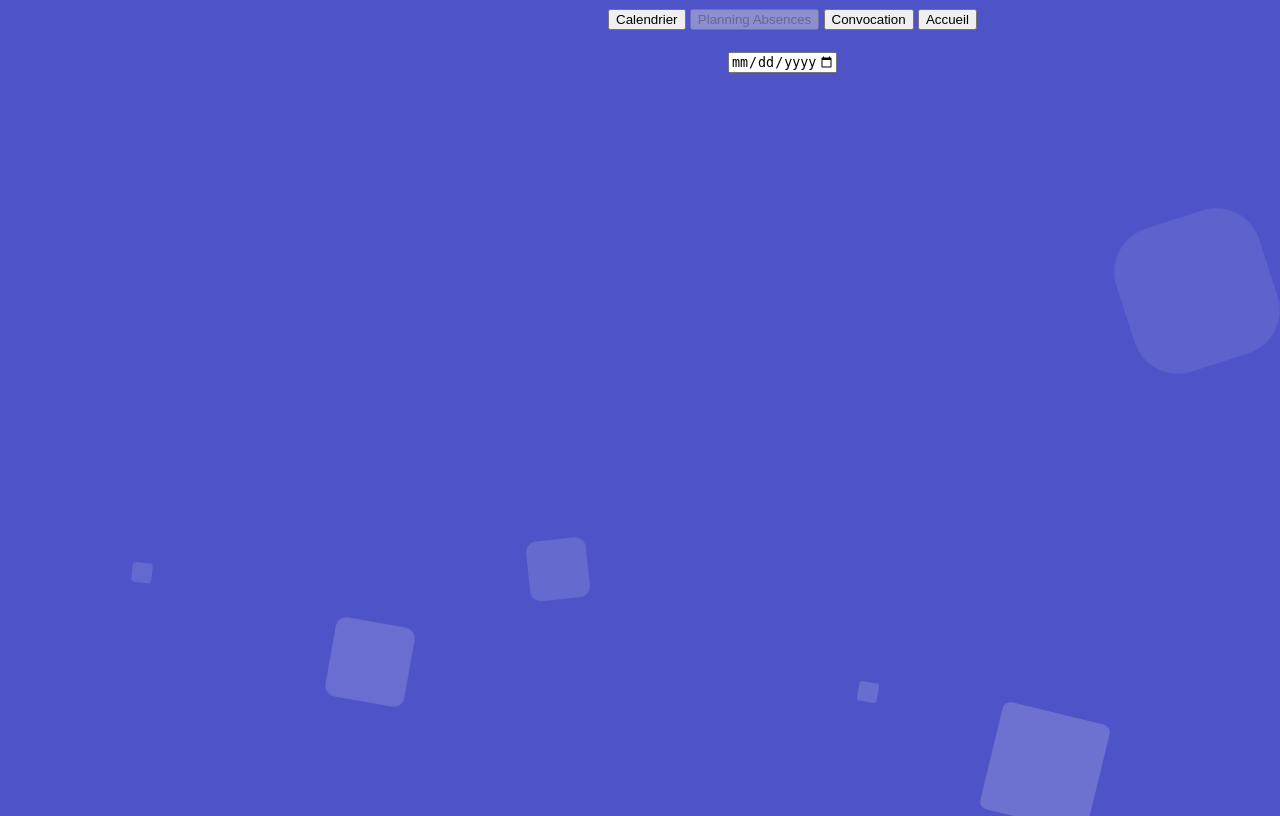
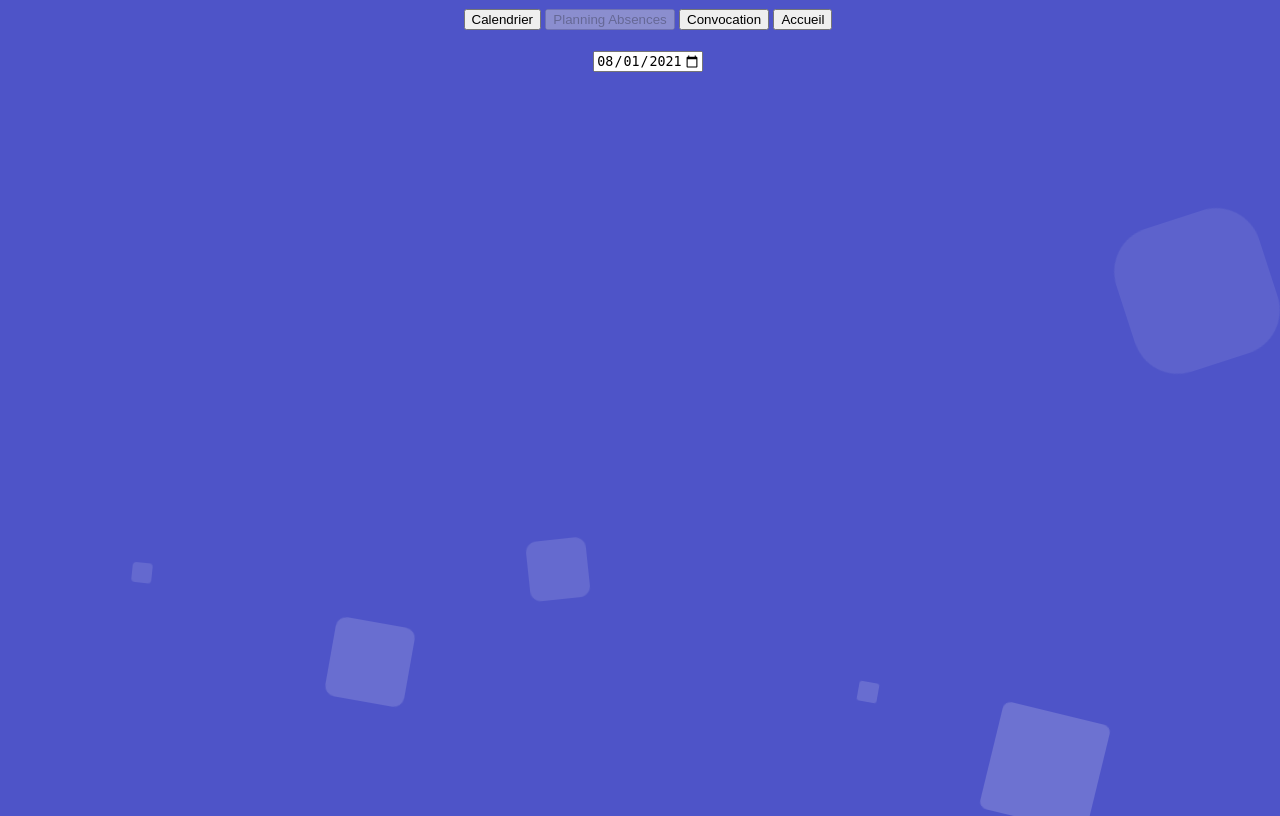
Before and after one commit to JulienLaffely/Projet_DevWeb, a PHP site: template views/viewPlanning.php in a window 1280 px wide. Run offline with PHP 8.4, Linux system fonts and the light colour scheme; the template is opened without the code that fills it: most values are stand-ins (such as "Sample title", 1, 10 or a date in 2020).

Commit message:
Add files via upload

```diff
--- /dev/null
+++ b/views/javascript.js
@@ -0,0 +1,12 @@
+var jours = ['Sunday', 'Monday', 'Tuesday', 'Wednesday', 'Thursday', 'Friday', 'Saturday', 'Sunday'];
+
+function date()  {
+  		var input = document.getElementById("calendrier").value;
+  		var date = new Date(input);
+  		var jourDeLaSemaine = date.getUTCDay();
+
+  		if (jours[jourDeLaSemaine]!="Sunday"){
+  			alert("Veuillez choisir un dimanche !");
+  			document.getElementById("calendrier").value="2021-08-01";
+  		}
+}
--- a/views/style.css
+++ b/views/style.css
@@ -2,24 +2,26 @@
 
 
 #corps{
-	position:absolute;
+    position: absolute;
+    width: 100%;
+    height: 100%;
 }
 
 body{
     font-family: 'Exo', sans-serif;
 }
 
-footer{
-  bottom: 0;
-  width: 100%;
-  height: 2.5rem;
-  font-size: 18px ;
-}
-
-fieldset{
+#accueil{
 	border: solid 3px;
 	margin-left: 300px;
 	margin-right: 300px;
+}
+
+
+#calendrier{
+    display: block;
+    margin-left : auto;
+    margin-right: auto;
 }
 
 /* FOND ET ANIMATION */
@@ -146,11 +148,3 @@ fieldset{
     }
 
 }
-
-#bouttons4{
-    margin-left: 600px;
-}
-
-#calendrier{
-  margin-left: 720px;
-}
--- a/views/template.php
+++ b/views/template.php
@@ -4,6 +4,7 @@
 		<meta charset="utf-8" />
 		<title><?= $t ?></title>
 		<link rel="stylesheet" href="views/style.css">
+		<script type="text/javascript" src="./views/javascript.js"></script>
 	</head>
 	<body class="area">
 			<ul class="circles">
@@ -18,11 +19,12 @@
                     <li></li>
                     <li></li>
           	</ul>
-            <div id="corps">
+
+
+	</body>
+	<body >
+		<div id="corps">
 			<?= $content ?>
 			</div>
-		<footer>
-
-		</footer>
 	</body>
 </html>
--- a/views/viewAccueil.php
+++ b/views/viewAccueil.php
@@ -6,7 +6,7 @@
 
 
 <form method="post">
-				<fieldset>
+				<fieldset id="accueil">
 					<legend>Authentification</legend>
 					<label style="margin-left: 50px">Identifiant : </label>
 					<input type="login" name="login"/>
--- a/views/viewPlanning.php
+++ b/views/viewPlanning.php
@@ -1,10 +1,11 @@
-
+<center>
 <form id="bouttons4" method="post">
-<input type="submit" name="onglet" value="Calendrier" />
+<input id="test" type="submit" name="onglet" value="Calendrier" />
 <input type="submit" name="onglet" value="Planning Absences" disabled/>
 <input type="submit" name="onglet" value="Convocation" />
 <input type="submit" name="onglet" value="Accueil" />
 </form>
+</center>
 </br>
-<input type="date" id="calendrier" name="ladate"
-       min="2021-08-01" max="2022-07-31">
+<input type="date" id="calendrier"
+       min="2021-08-01" max="2022-07-31" value="2021-08-01" onchange="date()">
```
Also changed, not shown: views/viewCalendrier.php (+5 -3 lines), views/viewConvocation.php (+6 -4 lines).
